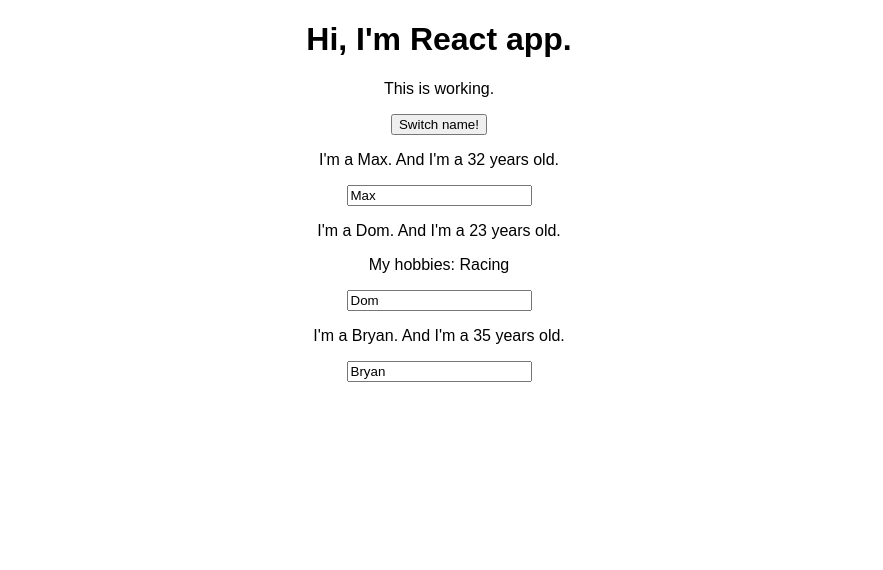
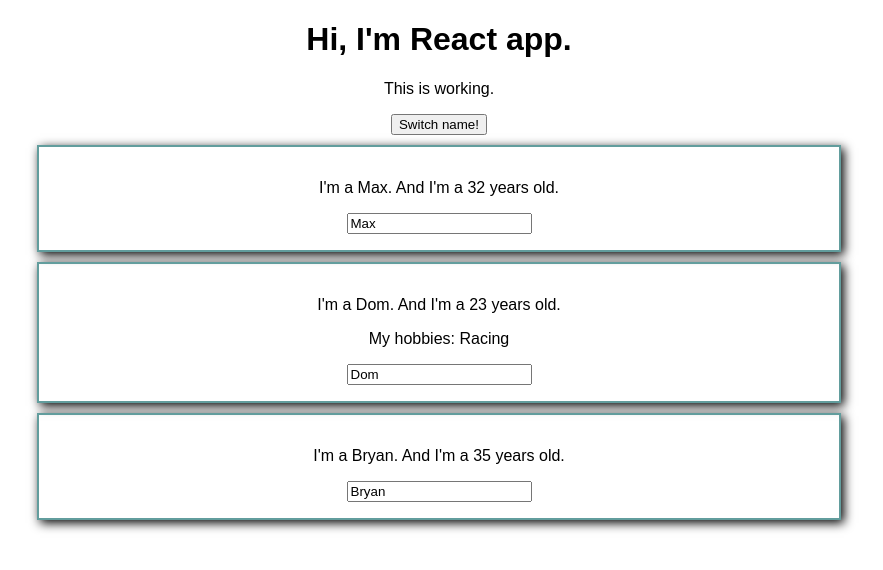
Before and after one commit to jakubfolta/React-CompleteGuide, a React (Create React App) app in the folder BaseFeaturesSyntax/react-complete-guide/: page / in a window 1280 px wide. Shown: the top 570 px of the page, without its empty margins (201-1084 px from the left). Built offline with nearby package versions, Linux system fonts and the light colour scheme.

Commit message:
Continue React Complete Guide - css styling components.

```diff
--- /dev/null
+++ b/BaseFeaturesSyntax/react-complete-guide/src/Person/Person.css
@@ -0,0 +1,8 @@
+.Person {
+  width: 60%;
+  margin: 10px auto;
+  box-shadow: 3px 3px 10px;
+  border: 2px solid hsl(180, 23%, 50%);
+  padding: 16px;
+  text-align: center;
+}
--- a/BaseFeaturesSyntax/react-complete-guide/src/Person/Person.js
+++ b/BaseFeaturesSyntax/react-complete-guide/src/Person/Person.js
@@ -1,8 +1,10 @@
 import React from 'react';
+
+import './Person.css'
 
 const person = (props) => {
   return (
-    <div>
+    <div className="Person">
       <p onClick={props.click}>I'm a {props.name}. And I'm a {props.age} years old.</p>
       <p>{props.children}</p>
       <input type="text" onChange={props.changed} value={props.name}/>
```
